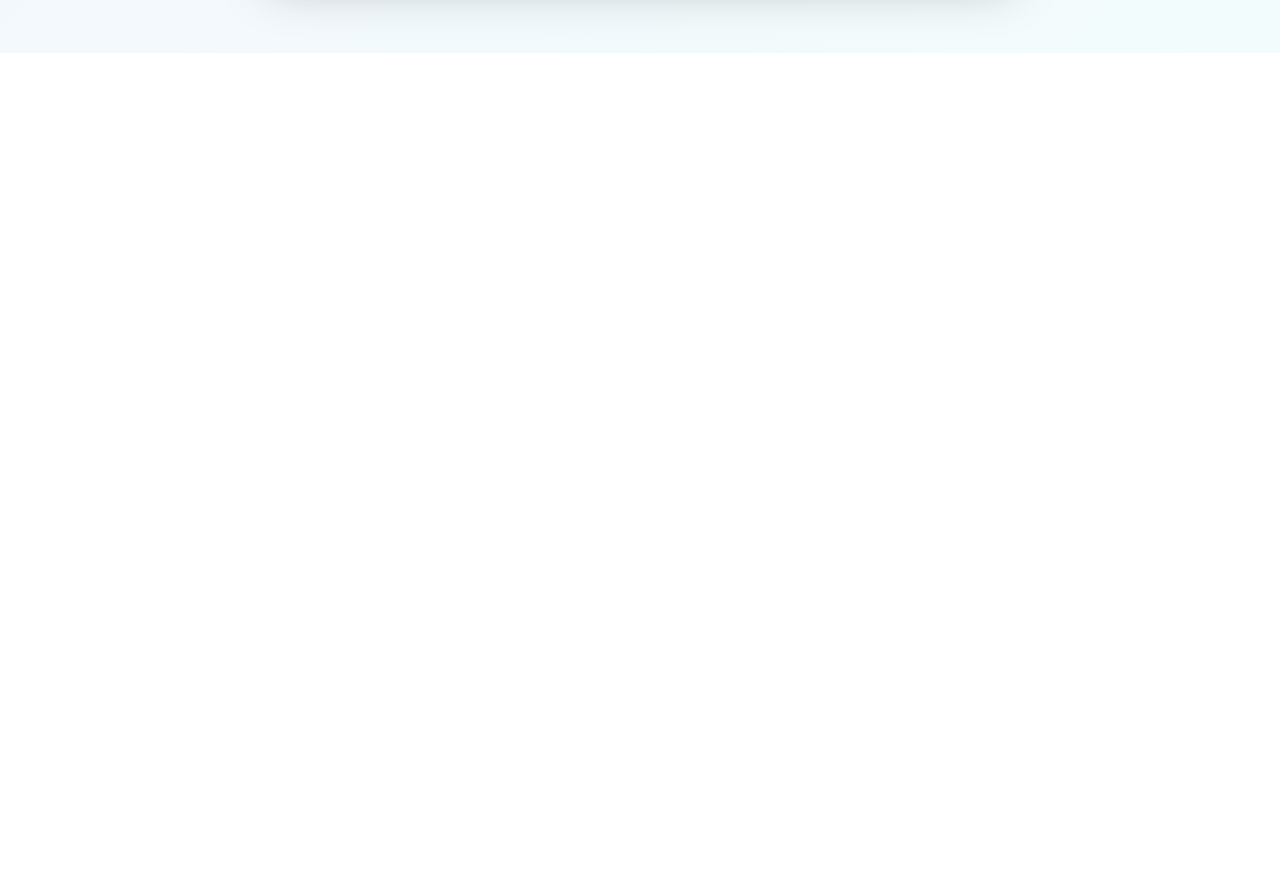
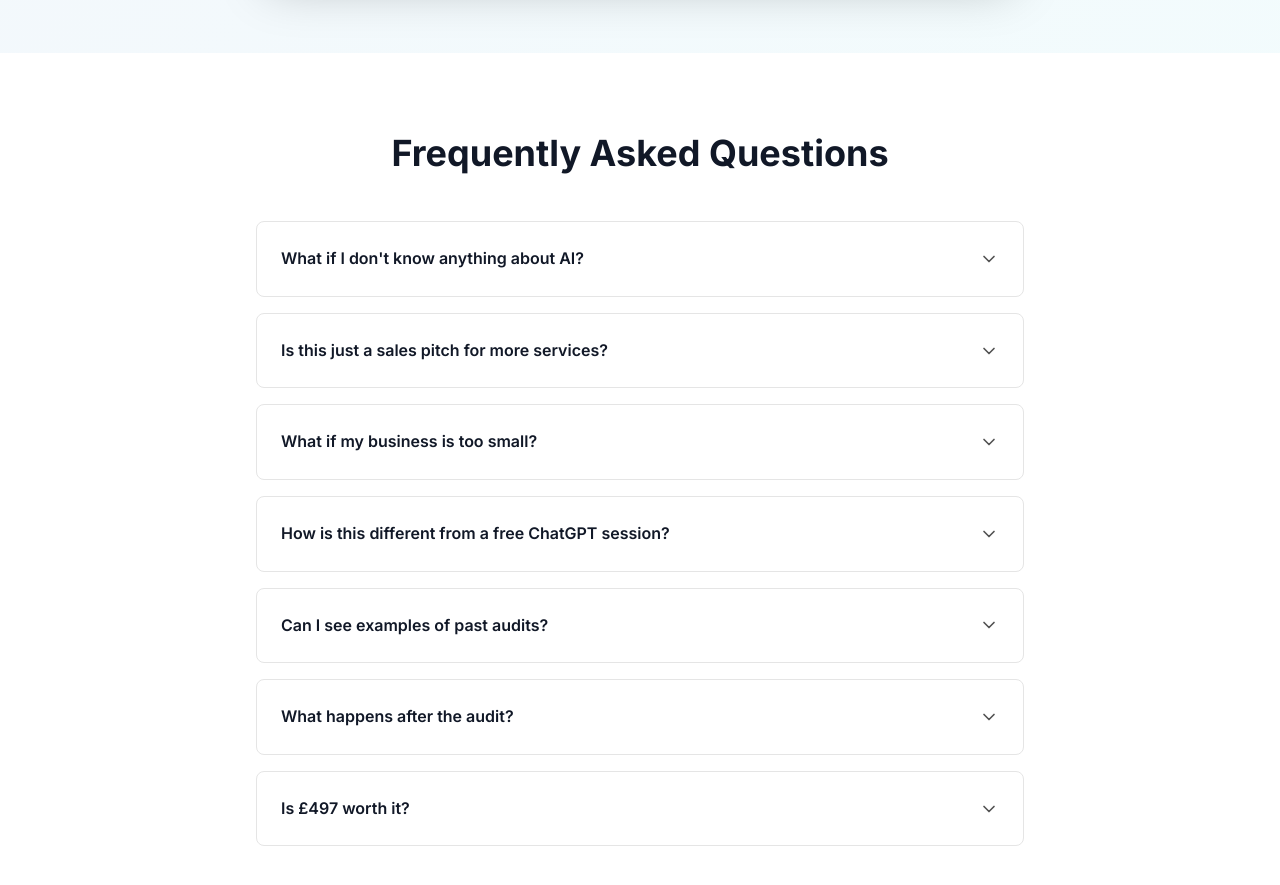
Before and after one commit to benraineyfc-web/momentum-ai-audit, a Next.js app in the folder landing-page/: page / in a window 1280 px wide. Shown: the part 4140-5025 px from the top of the page. Before the commit the page ends 4193 px from the top, so only its background shows below. Built offline with nearby package versions, Linux system fonts and the light colour scheme.

Commit message:
feat: add FAQ section with objection handling

```diff
--- a/landing-page/app/page.tsx
+++ b/landing-page/app/page.tsx
@@ -2,6 +2,7 @@ import Hero from '@/components/Hero';
 import Problem from '@/components/Problem';
 import WhatYouGet from '@/components/WhatYouGet';
 import Pricing from '@/components/Pricing';
+import FAQ from '@/components/FAQ';
 
 export default function Home() {
   return (
@@ -10,6 +11,7 @@ export default function Home() {
       <Problem />
       <WhatYouGet />
       <Pricing />
+      <FAQ />
     </main>
   );
 }
--- /dev/null
+++ b/landing-page/components/FAQ.tsx
@@ -0,0 +1,87 @@
+'use client';
+
+import { motion } from 'framer-motion';
+import { useState } from 'react';
+import { ChevronDown } from 'lucide-react';
+
+export default function FAQ() {
+  const [openIndex, setOpenIndex] = useState<number | null>(null);
+
+  const faqs = [
+    {
+      q: "What if I don't know anything about AI?",
+      a: "Perfect. That's exactly who this is for. I translate the tech into plain English actions—no jargon, no complexity. If you have customers and processes, AI can improve them."
+    },
+    {
+      q: "Is this just a sales pitch for more services?",
+      a: "No. You get a complete roadmap. Implement it yourself, hire anyone, or hire us. There's zero obligation. The audit is useful on its own."
+    },
+    {
+      q: "What if my business is too small?",
+      a: "If you have customers, you have opportunities AI can improve. Most SMEs waste 10–20hrs/week on manual tasks. That's £10k–£13k/year in saved time."
+    },
+    {
+      q: "How is this different from a free ChatGPT session?",
+      a: "This is a structured business diagnosis, not prompt engineering. I map your systems, score your readiness, identify risks, and give you a prioritised action plan."
+    },
+    {
+      q: "Can I see examples of past audits?",
+      a: "I'm building my case study portfolio now—hence the discounted rate for early clients. You'll be one of the first, which is why the price is £497 instead of £997."
+    },
+    {
+      q: "What happens after the audit?",
+      a: "That's up to you. Some clients implement the roadmap themselves. Some hire us to build it. Some do nothing and keep the roadmap for later. No pressure."
+    },
+    {
+      q: "Is £497 worth it?",
+      a: "If we find you 5 hours/week back (conservative), that's £10k–£13k/year in saved time. The audit pays for itself in week one. Plus, you get the revenue upside from faster lead response and better systems."
+    }
+  ];
+
+  return (
+    <section className="py-20 px-4 bg-white">
+      <div className="max-w-3xl mx-auto">
+        <motion.div
+          initial={{ opacity: 0, y: 20 }}
+          whileInView={{ opacity: 1, y: 0 }}
+          viewport={{ once: true }}
+          className="text-center mb-12"
+        >
+          <h2 className="text-4xl font-bold text-neutral-900 mb-4">
+            Frequently Asked Questions
+          </h2>
+        </motion.div>
+
+        <div className="space-y-4">
+          {faqs.map((faq, index) => (
+            <motion.div
+              key={index}
+              initial={{ opacity: 0, y: 20 }}
+              whileInView={{ opacity: 1, y: 0 }}
+              viewport={{ once: true }}
+              transition={{ delay: index * 0.05 }}
+              className="border border-neutral-200 rounded-lg overflow-hidden"
+            >
+              <button
+                onClick={() => setOpenIndex(openIndex === index ? null : index)}
+                className="w-full flex justify-between items-center p-6 text-left hover:bg-neutral-50 transition-colors"
+              >
+                <span className="font-semibold text-neutral-900 pr-8">{faq.q}</span>
+                <ChevronDown
+                  className={`w-5 h-5 text-neutral-600 flex-shrink-0 transition-transform ${
+                    openIndex === index ? 'rotate-180' : ''
+                  }`}
+                />
+              </button>
+              {openIndex === index && (
+                <div className="px-6 pb-6">
+                  <p className="text-neutral-600">{faq.a}</p>
+                </div>
+              )}
+            </motion.div>
+          ))}
+        </div>
+      </div>
+    </section>
+  );
+}
```
